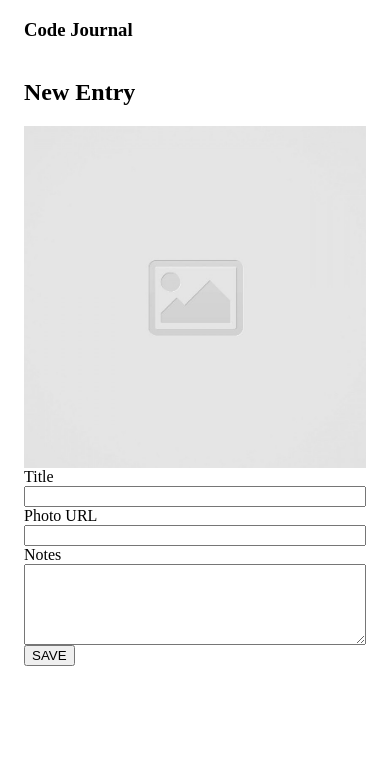
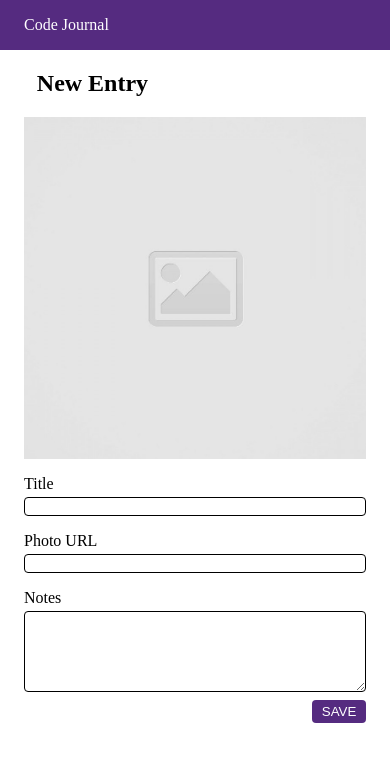
Before and after one commit to DylanPDao/code-journal, a website: page index.html in a window 390 px wide. Drawn offline with Linux system fonts and the light colour scheme.

Commit message:
added CSS and confirmed that page looks correct on mobile

```diff
--- a/css/styles.css
+++ b/css/styles.css
@@ -0,0 +1,37 @@
+.sv-btn,
+header {
+  background-color: #552b80;
+  color: white;
+}
+
+.sv-btn {
+  border: 0;
+  border-radius: 0.25rem;
+  padding: 0.25rem 0.6rem;
+  margin-top: 0.5rem;
+}
+
+.btn-column {
+  align-items: flex-end;
+}
+
+.label-head {
+  padding-top: 1rem;
+  padding-bottom: 0.25rem;
+}
+
+.textbox,
+textarea {
+  border-radius: 0.25rem;
+  border: 1px solid;
+}
+
+.textbox:focus,
+textarea:focus {
+  outline: none;
+  outline: 2px solid #552b80;
+}
+
+.entry-header {
+  margin-left: 0.8rem;
+}
--- a/index.html
+++ b/index.html
@@ -19,7 +19,7 @@
   <header>
     <div class="container">
       <div class="row">
-        <h3 class="header">Code Journal</h3>
+        <p class="header">Code Journal</p>
       </div>
     </div>
   </header>
@@ -32,8 +32,6 @@
         <div class="column-half">
           <img src="images/placeholder-image-square.jpg" class="img-up">
         </div>
-      </div>
-      <div class="row">
         <div class="column-half">
           <label class="label-head" for="title-box">Title</label>
           <input type="text" id="title-box" class="textbox">
@@ -48,7 +46,7 @@
         </div>
       </div>
       <div class="row">
-        <button class="sv-btn">SAVE</button>
+        <div class="column-full btn-column"><button class="sv-btn">SAVE</button></div>
       </div>
     </div>
     <div data-view="entries" class="hidden"></div>
```
